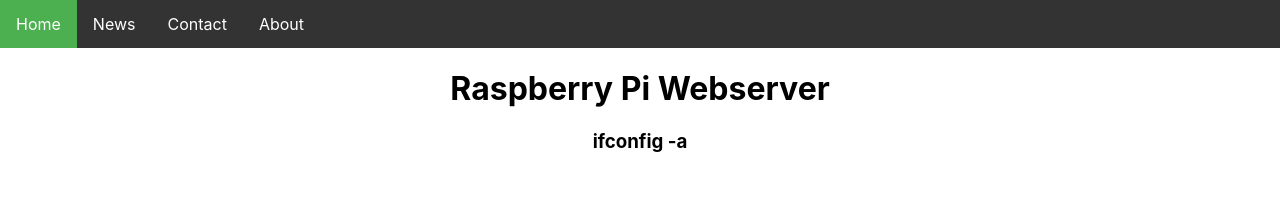
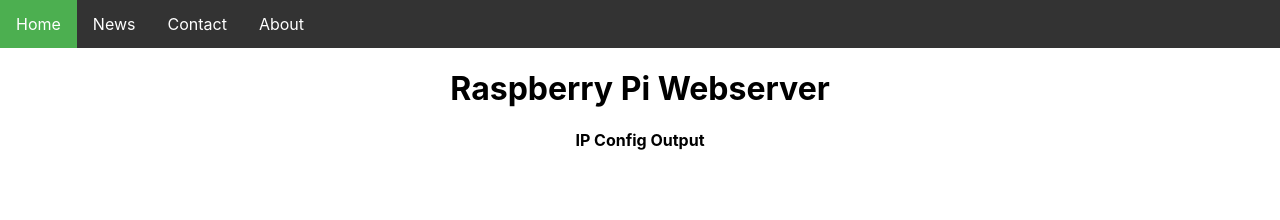
Before and after one commit to Debankle/IFB102-Miniproject, a React (Create React App) app in the folder frontend/: page / in a window 1280 px wide. Shown: the top 220 px of the page. Built offline with nearby package versions, Linux system fonts and the light colour scheme; no server answers.

Commit message:
bigbrain stuff works ggez

```diff
--- /dev/null
+++ b/frontend/src/InfoBlobs/ipBlob/IPBlob.tsx
@@ -0,0 +1,29 @@
+import React, { Component } from 'react';
+
+interface IState {
+    ipData: string
+}
+
+class IPBlob extends Component<{}, IState> {
+
+    constructor(props: {}) {
+        super(props);
+
+        this.state = { ipData: '' };
+    }
+
+    componentDidMount() {
+        fetch('/api/ip').then(res => res.text()).then(res => this.setState({ ipData: res }));
+    }
+
+    render() {
+        return (
+            <div className="ip-blob">
+                <h4>IP Config Output</h4>
+                <p>{this.state.ipData}</p>
+            </div>
+        );
+    }
+}
+
+export default IPBlob;
--- a/frontend/src/MainDisplay/MainDisplay.tsx
+++ b/frontend/src/MainDisplay/MainDisplay.tsx
@@ -1,7 +1,7 @@
 import React, { Component } from 'react';
 import './MainDisplay.css';
 import Menubar from '../Menubar/Menubar';
-
+import IPBlob from '../InfoBlobs/ipBlob/IPBlob';
 
 interface IProps {
 }
@@ -12,25 +12,12 @@
 
 class MainDisplay extends Component<IProps, IState> {
 
-    constructor(props: IProps) {
-        super(props);
-
-        this.state = { ipInfo: '' };
-    }
-
-    componentDidMount() {
-        fetch('/api/ip').then(res => res.text()).then(ipData => this.setState({ ipInfo: ipData }));
-    }
-
     render() {
         return(
             <div className="App">
                 <Menubar />
                 <h1>Raspberry Pi Webserver</h1>
-                <div className="currentIP">
-                    <h3>ifconfig -a</h3>
-                    <p className="ipInfo">{this.state.ipInfo}</p>
-                </div>
+                <IPBlob />
             </div>
         );
     }
```
Also changed, not shown: 1 other file (tests, documents, lock files or other folders).
